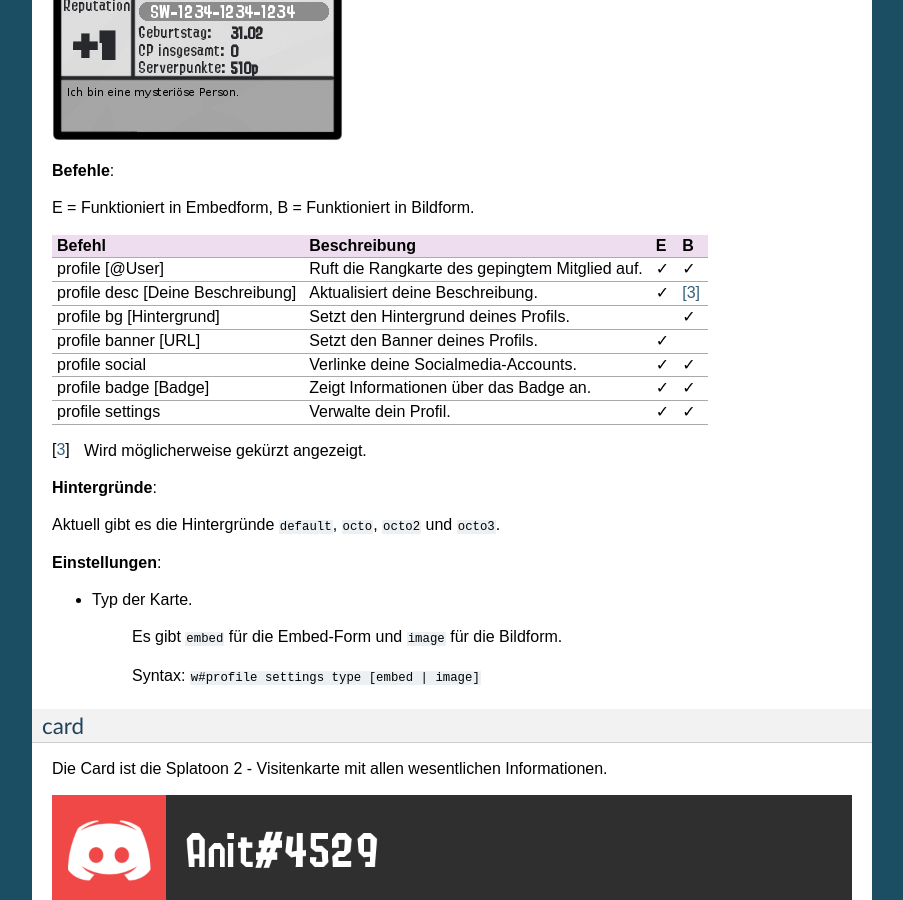
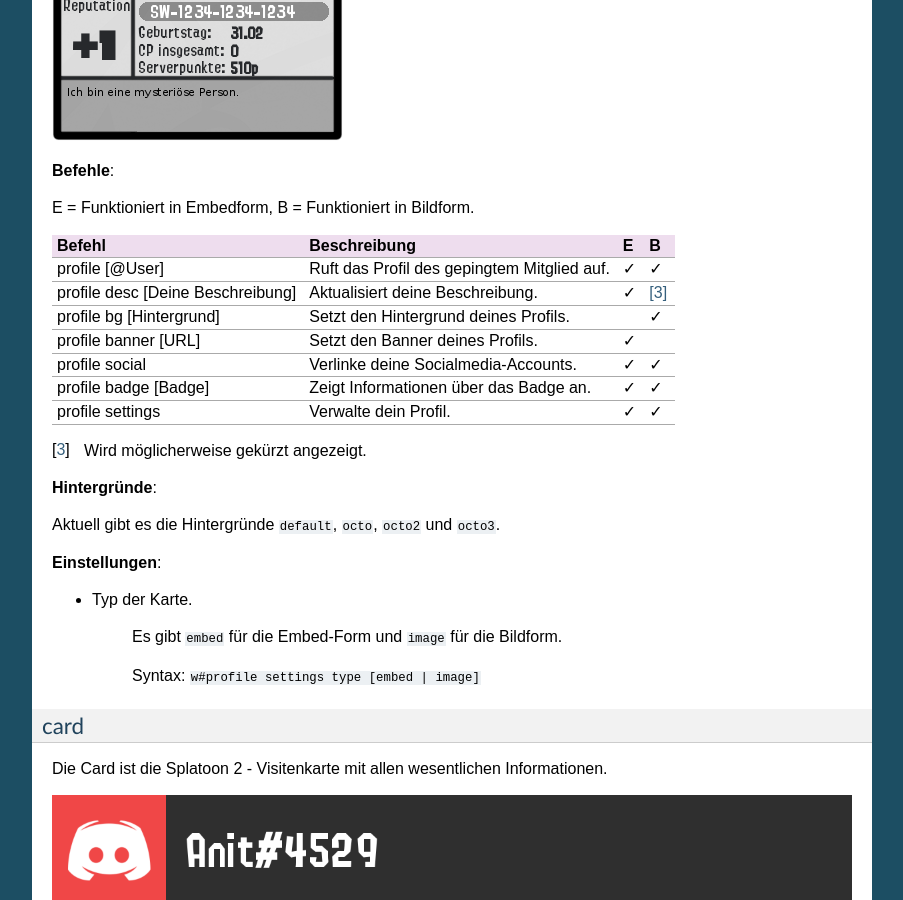
Before and after one commit to niborus/weemo-doc, a Sphinx documentation site: the page built from docs/befehle.rst, in a window 1280 px wide and 900 px high, scrolled down 3776 px. Shown: the whole window, without its empty margins (198-1101 px from the left). Built offline with Sphinx 7.4.7, drawn with Linux system fonts in a browser that asks for light colours.

Commit message:
Fix Copy-Paste Error

```diff
--- a/docs/befehle.rst
+++ b/docs/befehle.rst
@@ -176,7 +176,7 @@ E = Funktioniert in Embedform, B = Funktioniert in Bildform.
     :align: left
     :header: "Befehl", "Beschreibung", "E", "B"
 
-    "profile [@User]", "Ruft die Rangkarte des gepingtem Mitglied auf.", "|tick|", "|tick|"
+    "profile [@User]", "Ruft das Profil des gepingtem Mitglied auf.", "|tick|", "|tick|"
     "profile desc [Deine Beschreibung]", "Aktualisiert deine Beschreibung.", "|tick|", "[3]_"
     "profile bg [Hintergrund]", "Setzt den Hintergrund deines Profils.", "", "|tick|"
     "profile banner [URL]", "Setzt den Banner deines Profils.", "|tick|", ""
```
